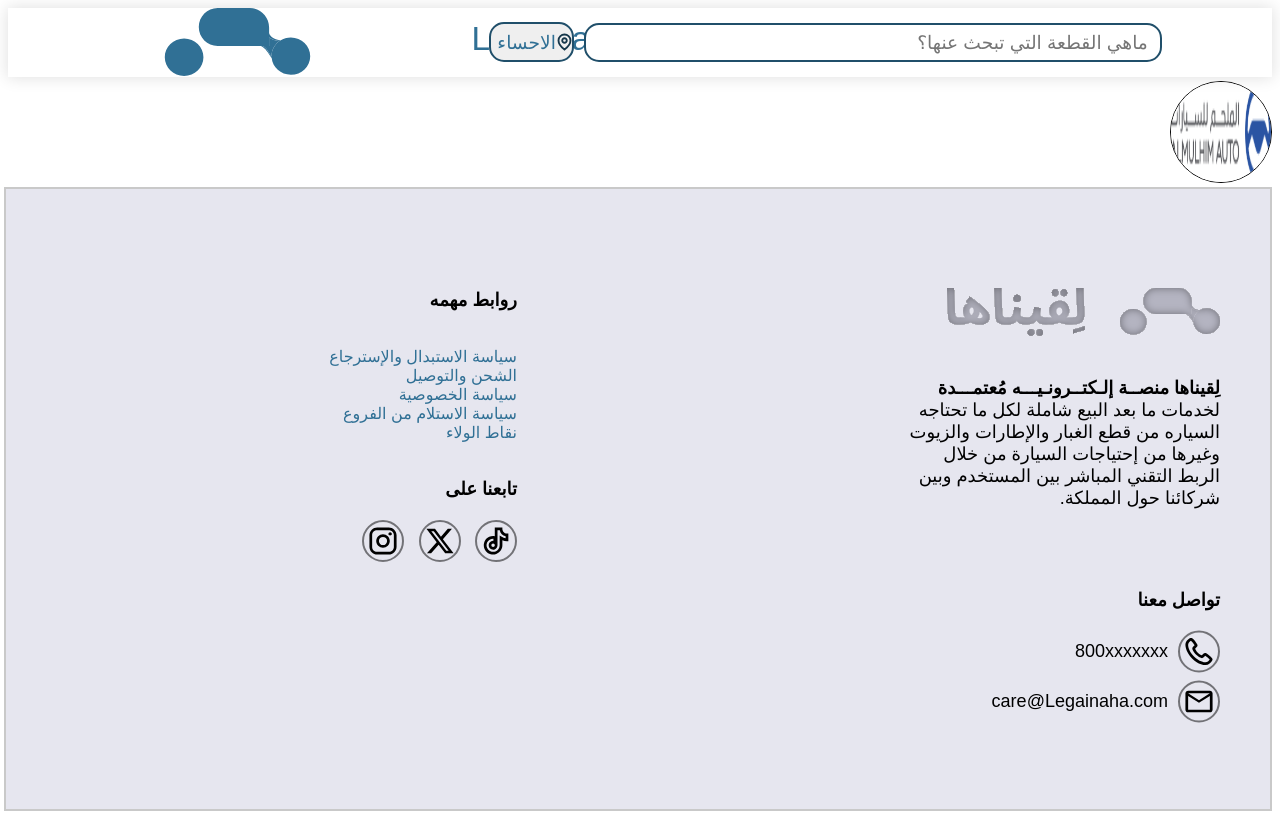
After one commit to mahdialmutawa/fowp-project, a PHP site: page /pages/merchants/land.html in a window 1280 px wide. The commit adds this page. Run offline with PHP 8.4, Linux system fonts and the light colour scheme; some web fonts are replaced.

Commit message:
fix land.js

```diff
--- /dev/null
+++ b/pages/merchants/land.html
@@ -0,0 +1,111 @@
+<!DOCTYPE html>
+<html dir="rtl">
+    <head>
+        <title>Legainaha</title>
+        <link rel="stylesheet" href="../../styles/land_style.css">
+        <link rel="stylesheet" href="../../styles/merchand_land.css">
+    </head>
+    <body>
+        <header dir="ltr">
+            <div class="Legainaha_signature">
+                <img src="../../assets/images/Legainaha's logo.svg">
+                <a href="index.html">Legainaha</a>
+            </div>
+            <div class="search_section">
+                <select name="Cities" style="font-size: 14pt;">
+                    <option value="HSA">الاحساء</option>
+                    <option value="DMM">الدمام</option>
+                    <option value="RYD">الرياض</option>
+                </select>
+                <input type="text" size="49" placeholder="ماهي القطعة التي تبحث عنها؟" style="font-size: 14pt; text-align: right; padding: 0px 12px 0px 0px;">
+            </div>
+        </header>
+
+        <div id="merchant-infp">
+            <img src="../../assets/offers/molhem.png" alt="img" id="m-logo">
+        </div>
+
+        <footer>
+            <div class="general_info">
+                <div class="legainaha_info">
+                    <a href="#">
+                        <img src="/assets/images/grey logo.svg">
+                        <img src="/assets/images/legainaha.svg">
+                    </a>
+                    <p>
+                        <strong>لِقيناها منصــة إلـكتــرونـيـــه مُعتمـــدة</strong>
+                        <br>
+                        لخدمات ما بعد البيع شاملة لكل ما تحتاجه
+                        <br>
+                        السياره من قطع الغبار والإطارات والزيوت
+                        <br>
+                        وغيرها من إحتياجات السيارة من خلال
+                        <br>
+                        الربط التقني المباشر بين المستخدم وبين
+                        <br>
+                        شركائنا حول المملكة.
+                    </p>
+                </div>
+                <div class="contact">
+                    <p>
+                        <strong>تواصل معنا</strong>
+                    </p>
+                    <div id="tel">
+                        <img src="/assets/images/call.svg">
+                        <a href="tel:0544090264" style="color: black; margin-right: 10px">800xxxxxxx</a>
+                    </div>
+                    <br>
+                    <div id="email">
+                        <img src="/assets/images/email.svg">
+                        <a href="mailto:care@legainaha.com" style="color: black; margin-right: 10px;">care@Legainaha.com</a>
+                    </div>
+                </div>
+            </div>
+
+            <div class="related_topics">
+                <p>
+                    <strong>روابط مهمه</strong>
+                </p>
+                <ul>
+                    <li>
+                        <a href="RetunPolicy.html" id="return" style="font-size: 12pt;">
+                            سياسة الاستبدال والإسترجاع
+                        </a>
+                    </li>
+                    <li>
+                        <a href="ShipandDeliverPolicy.html" id="return" style="font-size: 12pt;">
+                            الشحن والتوصيل
+                        </a>
+                    </li>
+                    <li>
+                        <a href="PrivacyPolict.html" id="return" style="font-size: 12pt;">
+                            سياسة الخصوصية
+                        </a>
+                    </li>
+                    <li>
+                        <a href="BranchCollectingPolicy.html" id="return" style="font-size: 12pt;">
+                            سياسة الاستلام من الفروع
+                        </a>
+                    </li>
+                    <li>
+                        <a href="LoyalityPointsPolicy.html" id="return" style="font-size: 12pt;">
+                            نقاط الولاء
+                        </a>
+                    </li>
+                </ul>
+                <p><strong>تابعنا على</strong></p>
+                <div class="social_media">
+                    <a href="https://tiktok.com/en/legainaha">
+                        <img src="/assets/images/tiktok.svg">
+                    </a>
+                    <a href="https://x.com/Legainaha">
+                        <img src="/assets/images/x.svg">
+                    </a>
+                    <a href="https://instagram.com/legainaha">
+                        <img src="/assets/images/instagram.svg">
+                    </a>
+                </div>
+            </div>
+        </footer>
+    </body>
+</html>
--- a/styles/land_style.css
+++ b/styles/land_style.css
@@ -360,6 +360,7 @@
 }
 
 #LS_nextButton , #LS_backButton{
+    visibility: hidden;
     background-color: transparent;
     border: none;
     box-shadow: 3px 1px 16px grey;
@@ -377,7 +378,6 @@
 }
 
 #LS_backButton {
-    visibility: hidden;
     margin-left: -60px;
     margin-right: -60px;
 }
--- /dev/null
+++ b/styles/merchand_land.css
@@ -0,0 +1,6 @@
+#m-logo{
+    border-radius: 50%;
+    border: 1px solid black;
+    width: 100px;
+    height: 100px;
+}
```
Also changed, not shown: scripts/land_script.js (+101 -16 lines).
